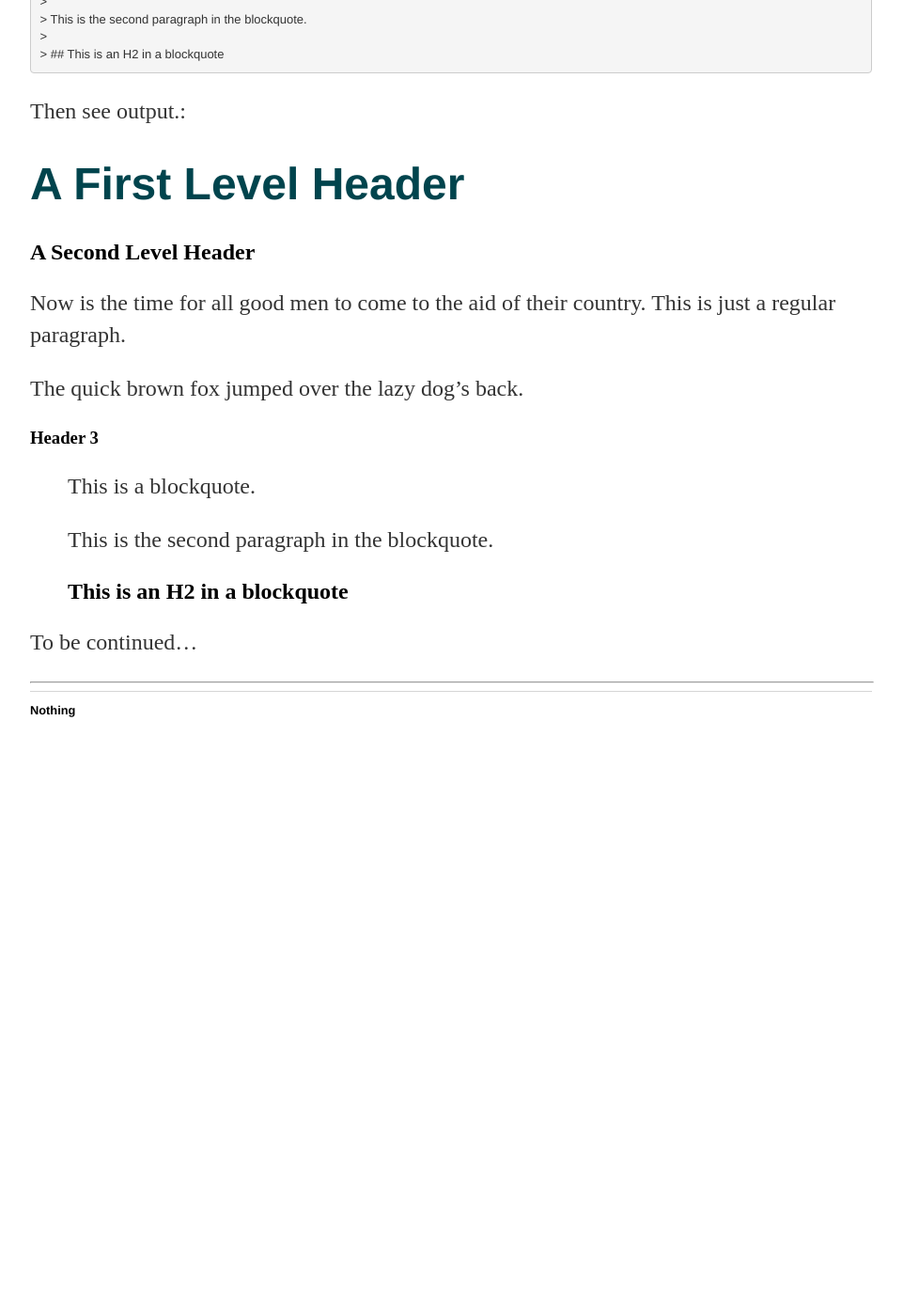
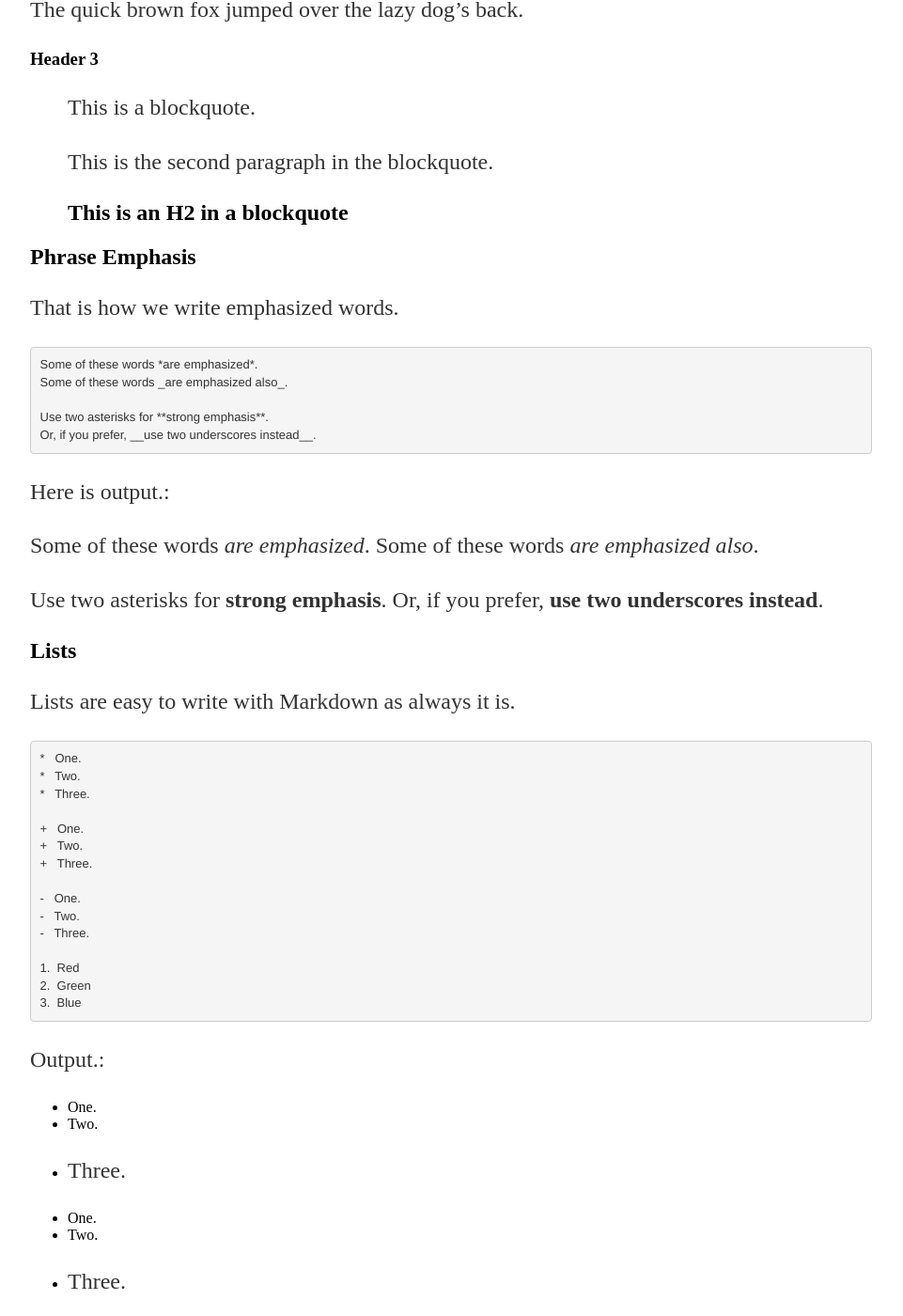
Before and after one commit to mturk111/mturk111.github.io, a Jekyll site: the page built from _posts/2016-08-18-Markdown-Try.md, in a window 1280 px wide and 1400 px high, scrolled down 1368 px. Shown: the whole window at 94% size, without its empty margins (160-1121 px from the left). Built offline with Jekyll 4.4.1, drawn with Linux system fonts in a browser that asks for light colours; comment, search, counter and statistics services are not loaded; before the commit the page ends 2191 px from its top, so only the background shows below that; some of the changed text lies outside the part shown.

Commit message:
POst upd

```diff
--- a/_posts/2016-08-18-Markdown-Try.md
+++ b/_posts/2016-08-18-Markdown-Try.md
@@ -15,24 +15,9 @@ These are all we need to write just our thoughts and **Markdown** have these.
 
 Let's see Markdown's syntax.
 
-### Headers ###
+## Paragraphs, Headers, Blockquotes
 
-# Text #
-
-## Text
-
-##### Text
-    # Text
-	  ## Text
-    ##### Text
-
-### Blockquotes
-
-> Lorem ipsum
-    > Lorem ipsum
-
----
-More and more, then speed up .:)
+First of all, we will see how we write on our .md file.
 
 ~~~
 A First Level Header
@@ -81,6 +66,100 @@ dog's back.
 > ## This is an H2 in a blockquote
 
 
+## Phrase Emphasis
+
+That is how we write emphasized words.
+
+~~~
+Some of these words *are emphasized*.
+Some of these words _are emphasized also_.
+
+Use two asterisks for **strong emphasis**.
+Or, if you prefer, __use two underscores instead__.
+~~~
+
+Here is output.:
+
+Some of these words *are emphasized*.
+Some of these words _are emphasized also_.
+
+Use two asterisks for **strong emphasis**.
+Or, if you prefer, __use two underscores instead__.
+
+## Lists
+
+Lists are easy to write with Markdown as always it is.
+
+~~~
+*   One.
+*   Two.
+*   Three.
+
++   One.
++   Two.
++   Three.
+
+-   One.
+-   Two.
+-   Three.
+
+1.  Red
+2.  Green
+3.  Blue
+~~~
+
+Output.:
+
+*   One.
+*   Two.
+*   Three.
+
++   One.
++   Two.
++   Three.
+
+-   One.
+-   Two.
+-   Three.
+
+1.  Red
+2.  Green
+3.  Blue
+
+## Links
+
+~~~
+This is an [example link](example.com)
+
+I get 10 times more traffic from [Google][1] than from
+[Yahoo][2] or [MSN][3].
+
+[1]: http://google.com/        "Google"
+[2]: http://search.yahoo.com/  "Yahoo Search"
+[3]: http://search.msn.com/    "MSN Search"
+~~~
+
+See the output.:
+
+This is an [example link](example.com)
+
+I get 10 times more traffic from [Google][1] than from
+[Yahoo][2] or [MSN][3].
+
+[1]: http://google.com/        "Google"
+[2]: http://search.yahoo.com/  "Yahoo Search"
+[3]: http://search.msn.com/    "MSN Search"
+
+## Code
+
+For the code blocks you will use ~~~ these sign when you begin and end code.
+
+~~~
+  ~~~
+  Just try.
+  ~~~
+~~~
+
 
 
 To be continued...
```
